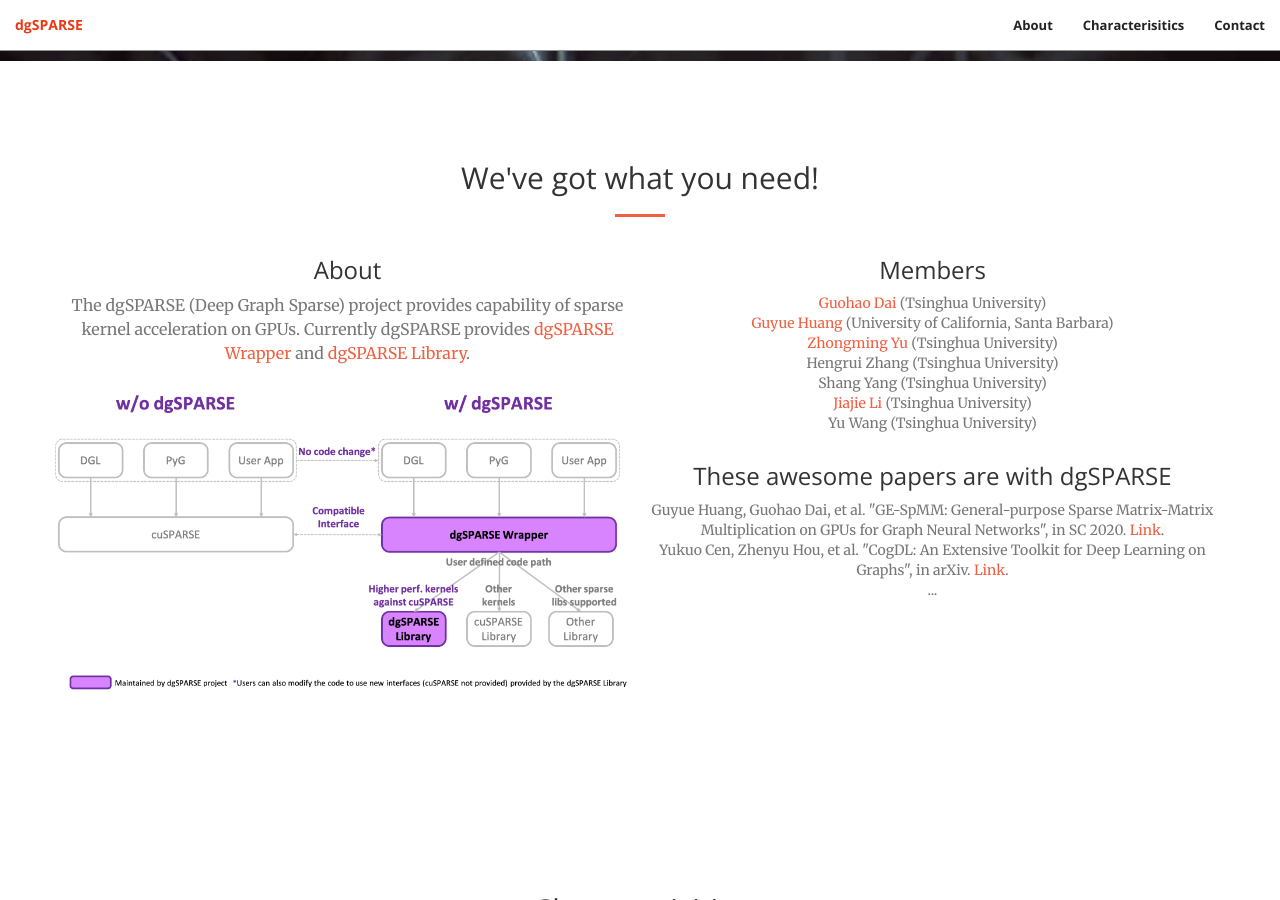
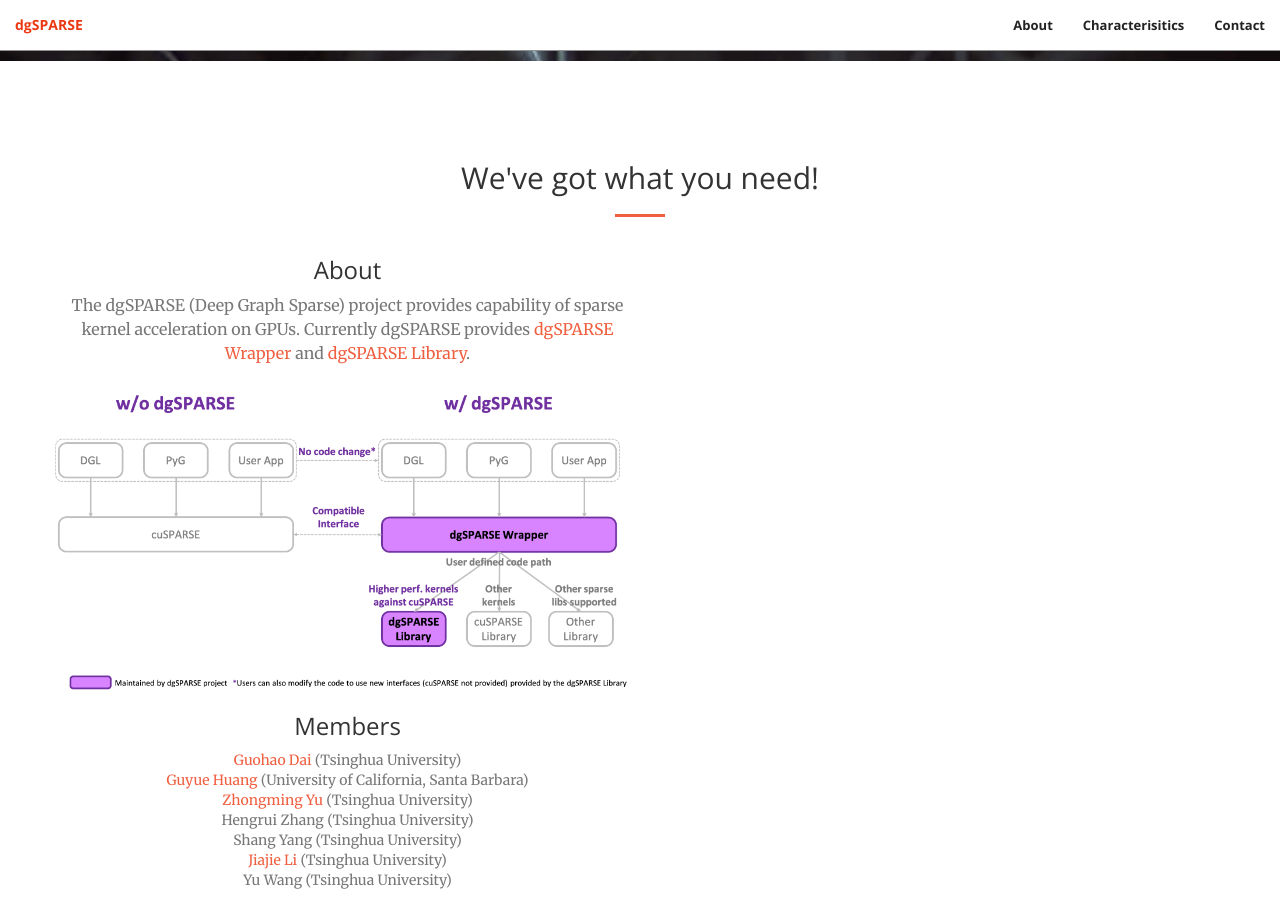
Before and after one commit to dgSPARSE/dgSPARSE.github.io, a Jekyll site: the page built from index.html, in a window 1280 px wide and 900 px high, scrolled down 839 px. Built offline with Jekyll 4.4.1, drawn with Linux system fonts in a browser that asks for light colours.

Commit message:
Update call-to-action.html

```diff
--- a/_includes/call-to-action.html
+++ b/_includes/call-to-action.html
@@ -17,8 +17,6 @@
                 <div class="row text-center">
                     <img src="img/dgsparse.png" class="img-responsive" alt="">
                 </div>
-            </div>
-            <div class="col-lg-6 col-md-6 text-center">
                 <div class="row">
                     <h3>Members</h3>
                     <ul class="list-unstyled text-muted">
```
